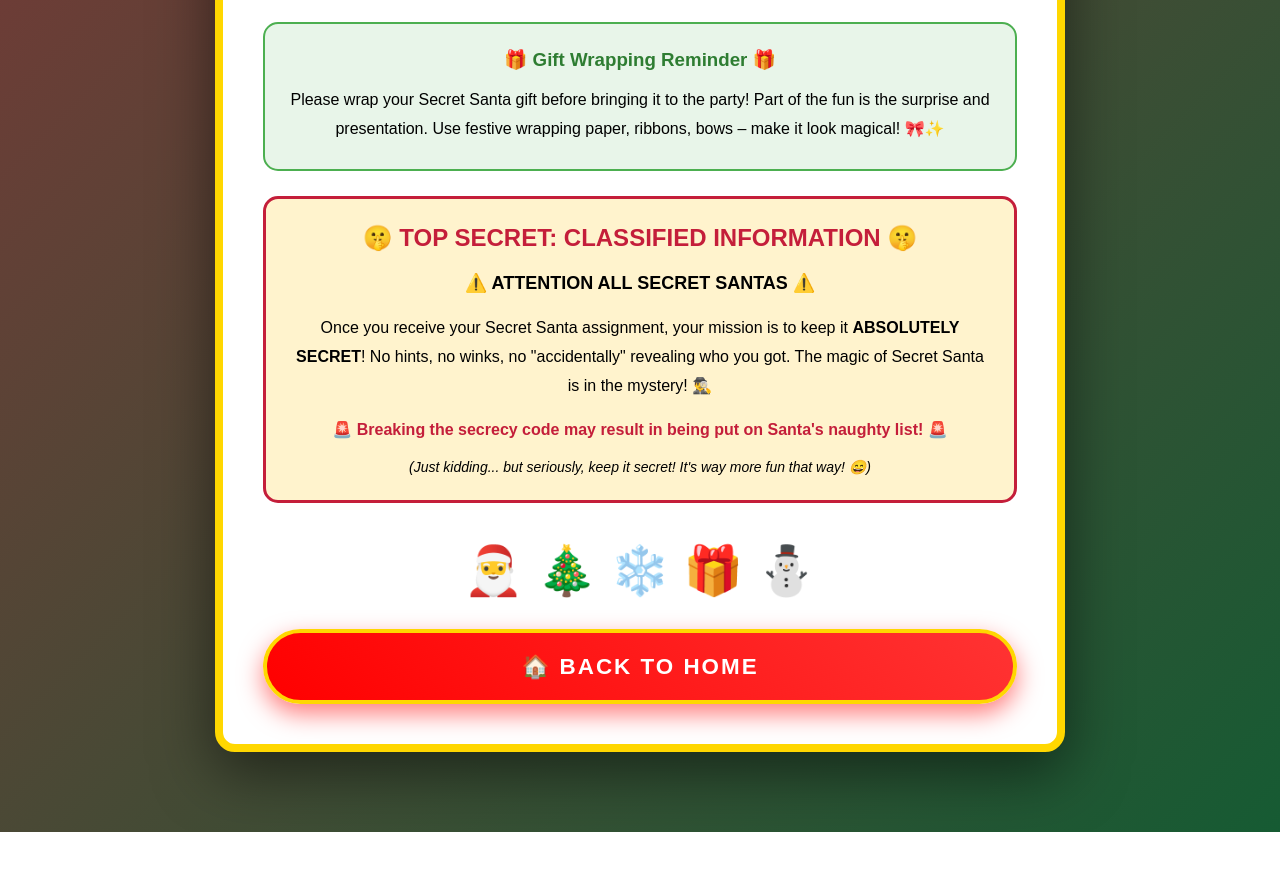
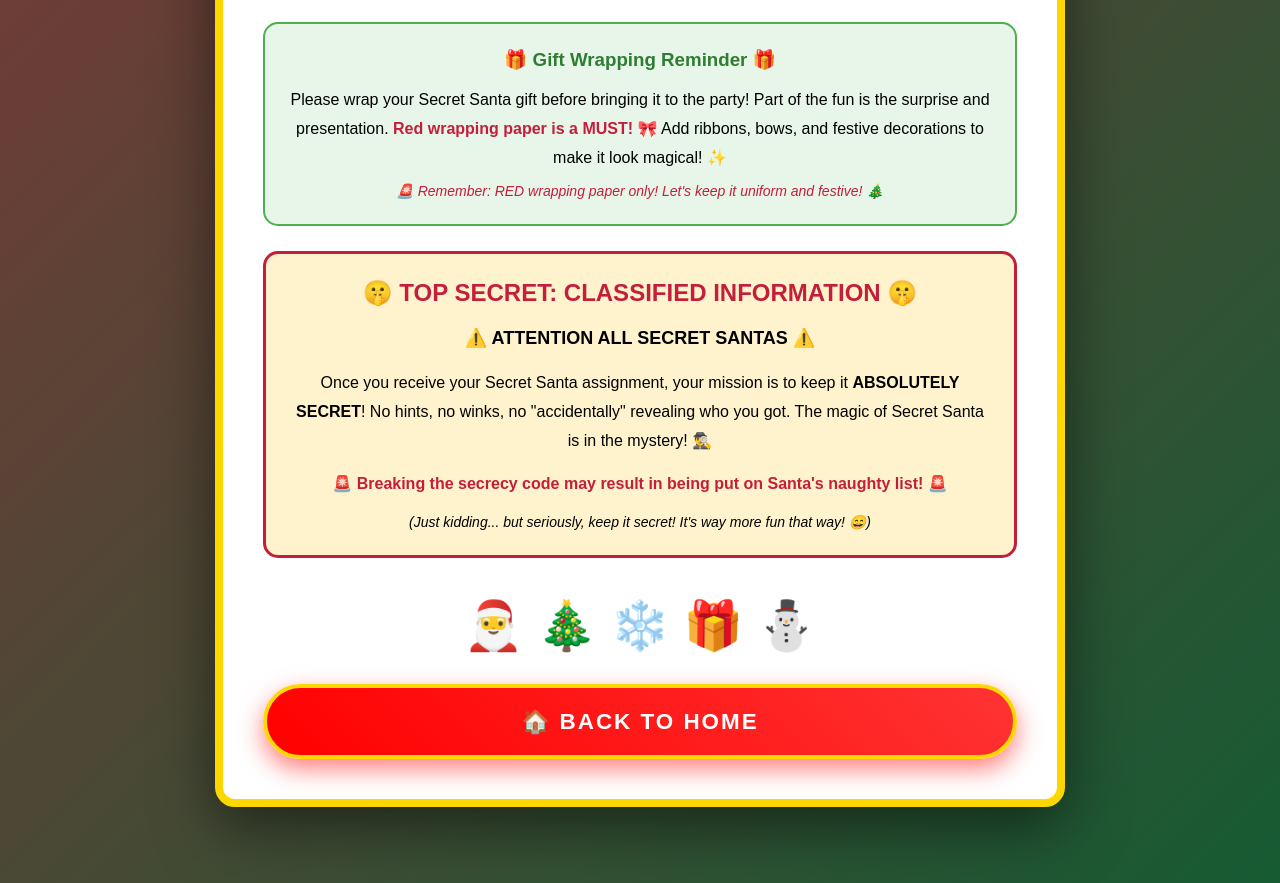
Before and after one commit to YA04-DRJA/secret-santa, a website: page public/thankyou.html in a window 1280 px wide. Shown: the part 2133-3016 px from the top of the page. Before the commit the page ends 2965 px from the top, so only its background shows below. Drawn offline with Linux system fonts and the light colour scheme.

Commit message:
Update thankyou.html

```diff
--- a/public/thankyou.html
+++ b/public/thankyou.html
@@ -293,7 +293,10 @@
 <div style="background: #e8f5e9; border: 2px solid #4caf50; border-radius: 15px; padding: 25px; margin: 25px 0;">
     <h3 style="color: #2e7d32; text-align: center; margin-bottom: 15px;">🎁 Gift Wrapping Reminder 🎁</h3>
     <p style="text-align: center; font-size: 16px; line-height: 1.8;">
-                    Please wrap your Secret Santa gift before bringing it to the party! Part of the fun is the surprise and presentation. Use festive wrapping paper, ribbons, bows – make it look magical! 🎀✨
+        Please wrap your Secret Santa gift before bringing it to the party! Part of the fun is the surprise and presentation. <strong style="color: #c41e3a;">Red wrapping paper is a MUST!</strong> 🎀 Add ribbons, bows, and festive decorations to make it look magical! ✨
+    </p>
+    <p style="text-align: center; font-size: 14px; margin-top: 10px; font-style: italic; color: #c41e3a;">
+        🚨 Remember: RED wrapping paper only! Let's keep it uniform and festive! 🎄
     </p>
 </div>
 
```
Lines whose indentation alone changed are shown as unchanged.
